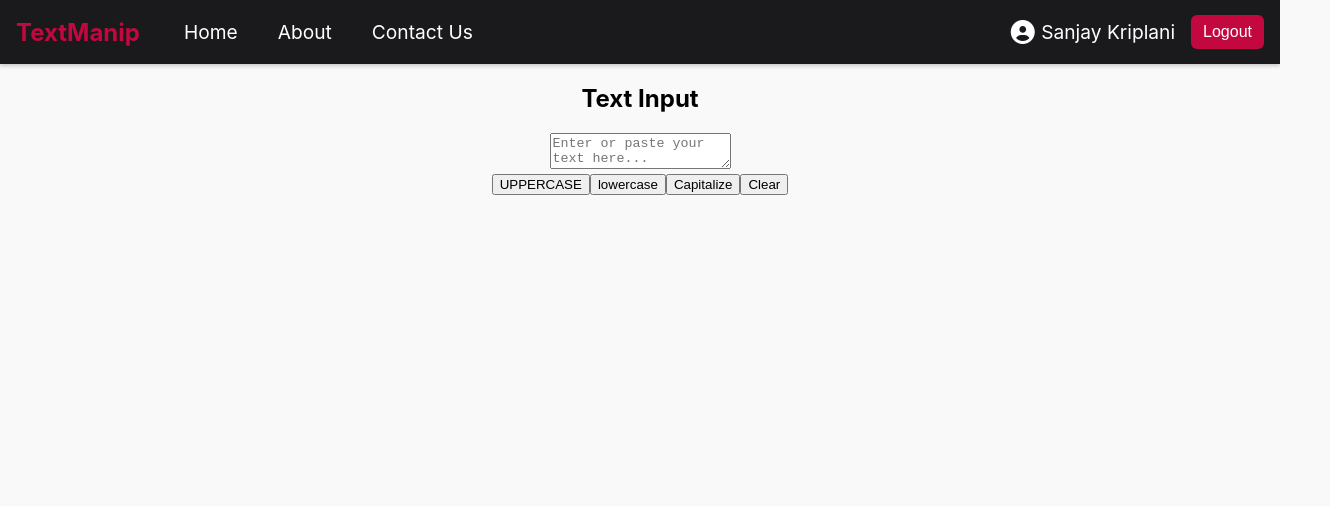
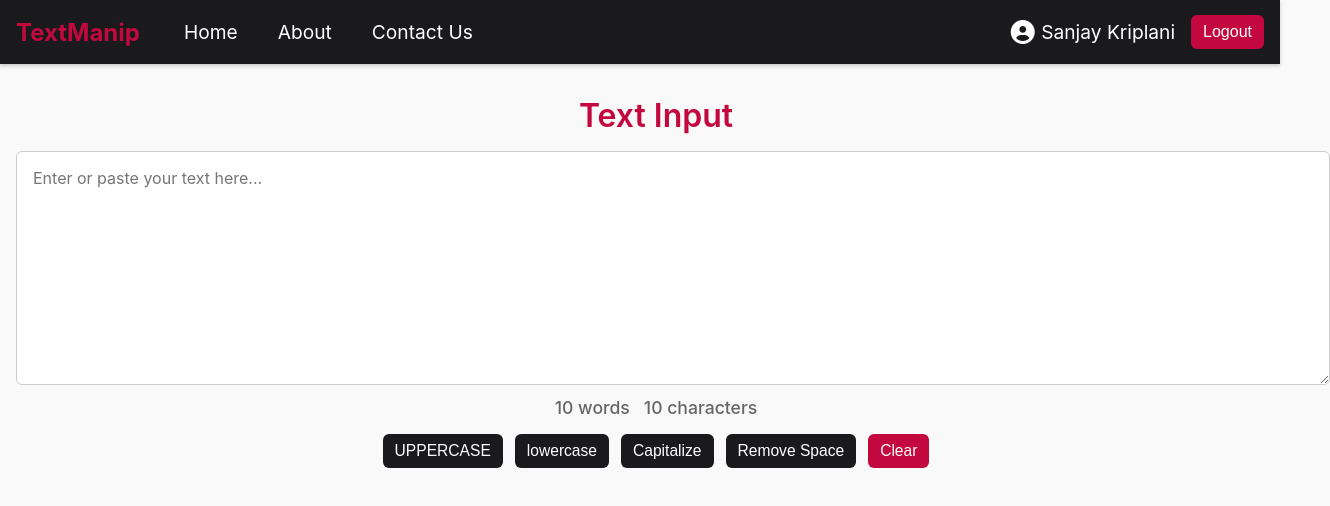
Before and after one commit to SKcric07/TextManip, a React (Create React App) app: page / in a window 1280 px wide. Shown: the top 506 px of the page, 1330 px wide, since content can reach past the window. Built offline with nearby package versions, Linux system fonts and the light colour scheme.

Commit message:
Added text statistics word count and character count in textform

```diff
--- a/src/App.css
+++ b/src/App.css
@@ -1,7 +1,16 @@
 .App {
   text-align: center;
+  min-height: 100vh;
+  transition: background-color 0.3s ease, color 0.3s ease;
 }
 
 body{
   background-color: #f9f9f9;
+  margin: 0;
+  font-family: -apple-system, BlinkMacSystemFont, 'Segoe UI', 'Roboto', 'Oxygen',
+    'Ubuntu', 'Cantarell', 'Fira Sans', 'Droid Sans', 'Helvetica Neue',
+    sans-serif;
+  -webkit-font-smoothing: antialiased;
+  -moz-osx-font-smoothing: grayscale;
+  transition: background-color 0.3s ease, color 0.3s ease;
 }
--- a/src/Components/TextForm/TextForm.css
+++ b/src/Components/TextForm/TextForm.css
@@ -1 +1,92 @@
 /* TextForm.css */
+
+/* #C9C7BA : soft beige  */
+/* #1A1A1D : charcoal */
+/* #C3073F : crimson */
+
+.text-form-container{
+    width: 1280px;
+    margin: 2rem auto;
+    padding: 0 1rem;
+}
+
+.form-section{
+    margin-bottom: 2rem;
+}
+
+.section-title{
+    font-size: 2rem;
+    font-weight: 600;
+    margin-bottom: 1rem;
+    color: #C3073F;
+}
+
+.text-input{
+    width: 100%;
+    min-height: 200px;
+    padding: 1rem;
+    border: 1px solid #ccc;
+    border-radius: 0.375rem;
+    font-size: 1rem;
+    font-family: inherit;
+    resize: vertical;
+    margin-bottom: 0.5rem;
+}
+
+.text-stats{
+    display: flex;
+    justify-content: center;
+    gap: 0.875rem;
+    margin-bottom: 1rem;
+    color: #666;
+    font-size: 1.1rem;
+    font-weight: 500;
+}
+
+.action-buttons{
+    display: flex;
+    justify-content: center;
+    flex-wrap: wrap;
+    gap: 0.75rem;
+    margin-top: 1rem;
+}
+
+.action-button{
+    padding: 0.5rem 0.75rem;
+    border-radius: 0.375rem;
+    cursor: pointer;
+    background-color: #1A1A1D;
+    color: white;
+    border: none;
+    font-size: 0.975rem;
+    font-weight: 500;
+    transition: background-color 0.2s, transform 0.1s;
+}
+
+.action-button:hover{
+    background-color: #C9C7BA;
+    color: #1A1A1D;
+    transform: translateY(-2px);
+}
+
+.action-button.clear{
+    background-color: #C3073F;
+}
+
+.action-button.clear:hover {
+    background-color: #c0392b;
+}
+
+
+
+
+ /* Media query for responsive design */
+ @media (max-width: 768px) {
+    .action-buttons {
+      flex-direction: column;
+    }
+
+    .action-button {
+      width: 100%;
+    }
+  }
--- a/src/Components/TextForm/textform.js
+++ b/src/Components/TextForm/textform.js
@@ -1,9 +1,10 @@
 import React from 'react'
 import './TextForm.css'
+
 function TextForm() {
   return (
     // This will contain the Main Body and they Text field
-    <div>
+    <div className='text-form-container'>
       <div className="form-section">
         <h2 className='section-title'>Text Input</h2>
         <textarea
@@ -12,10 +13,16 @@ function TextForm() {
 
         </textarea>
 
+        <div className="text-stats">
+          <span>10 words</span>
+          <span>10 characters</span>
+        </div>
+
         <div className="action-buttons">
           <button className="action-button">UPPERCASE</button>
           <button className="action-button">lowercase</button>
           <button className="action-button">Capitalize</button>
+          <button className="action-button">Remove Space</button>
           <button className="action-button clear">Clear</button>
         </div>
       </div>
```
